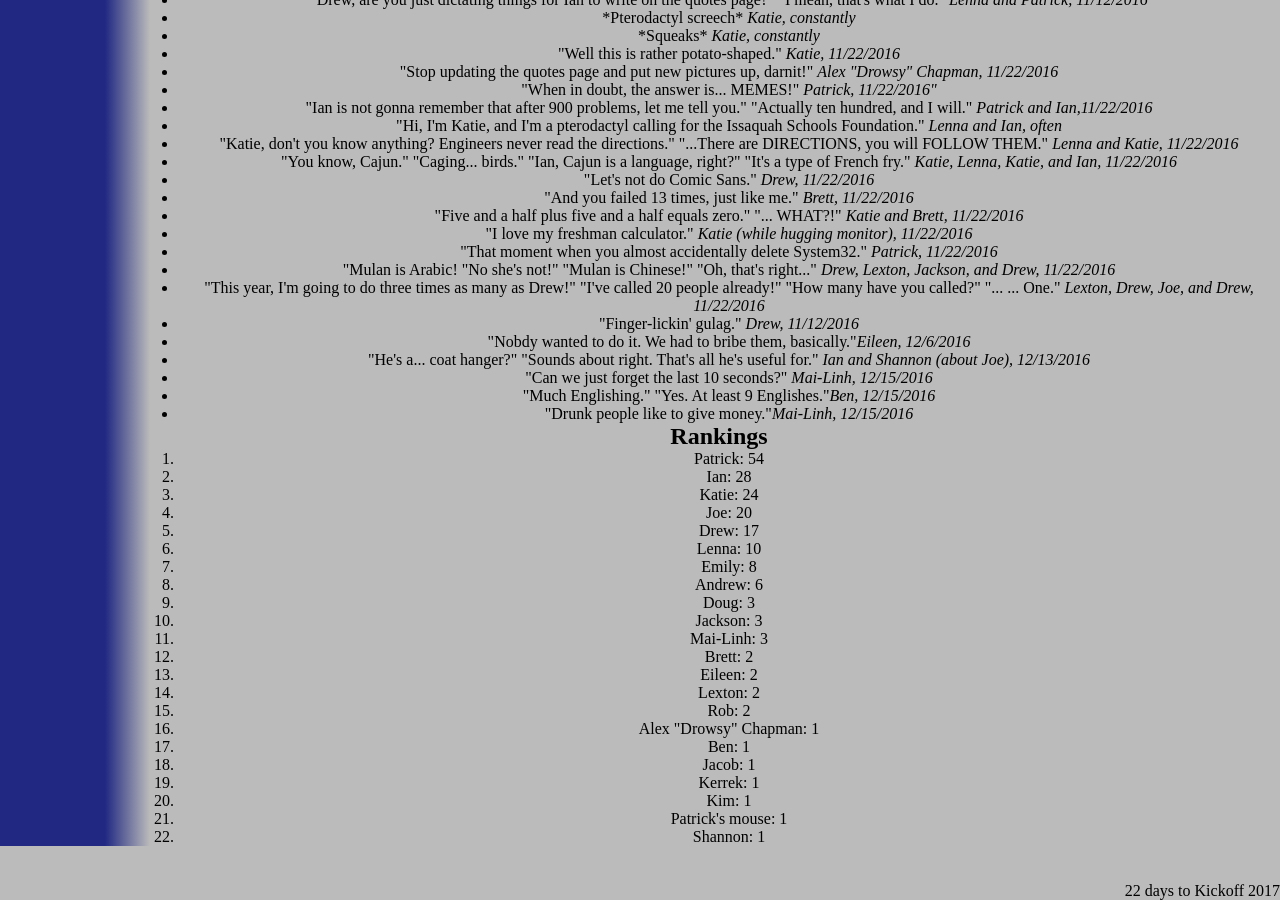
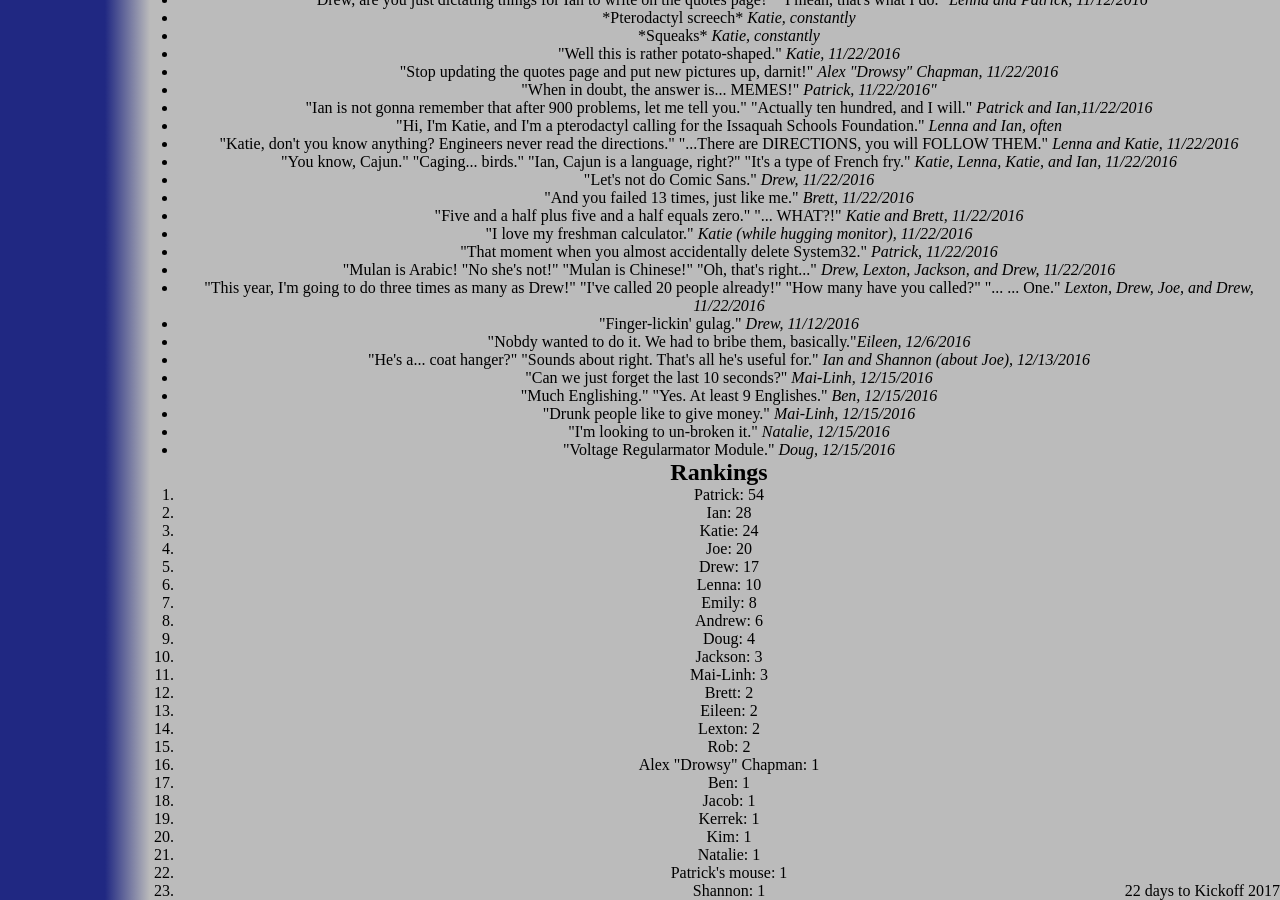
Before and after one commit to katiebugmoon/FRC4131.github.io, a Jekyll site: the page built from media/2017/quotes.html, in a window 1280 px wide and 900 px high, scrolled down 2329 px. Built offline with Jekyll 4.4.1, drawn with Linux system fonts in a browser that asks for light colours; nearby versions of some CDN libraries.

Commit message:
Update quotes.html

```diff
--- a/media/2017/quotes.html
+++ b/media/2017/quotes.html
@@ -143,8 +143,10 @@ title: Build Season 2017 Quotes
 	<li>"Nobdy wanted to do it. We had to bribe them, basically."<i>Eileen, 12/6/2016</i></li>
 	<li>"He's a... coat hanger?" "Sounds about right. That's all he's useful for." <i>Ian and Shannon (about Joe), 12/13/2016</i></li>
 	<li>"Can we just forget the last 10 seconds?" <i>Mai-Linh, 12/15/2016</i></li>
-	<li>"Much Englishing." "Yes. At least 9 Englishes."<i>Ben, 12/15/2016</i></li>
-	<li>"Drunk people like to give money."<i>Mai-Linh, 12/15/2016</i></li>
+	<li>"Much Englishing." "Yes. At least 9 Englishes." <i>Ben, 12/15/2016</i></li>
+	<li>"Drunk people like to give money." <i>Mai-Linh, 12/15/2016</i></li>
+	<li>"I'm looking to un-broken it." <i>Natalie, 12/15/2016</i></li>
+	<li>"Voltage Regularmator Module." <i>Doug, 12/15/2016</i></li>
 </ul>
 <h2>Rankings</h2>
 <ol id='rankings'></ol>
```
